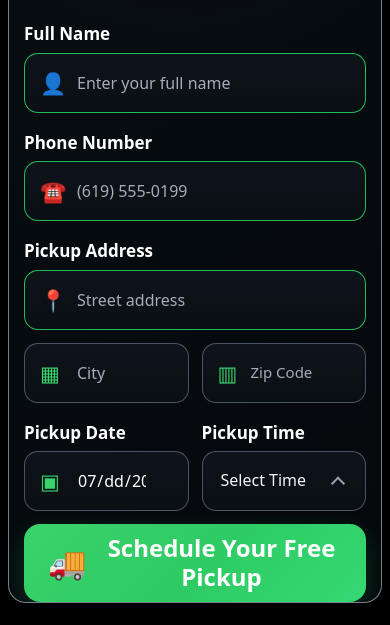
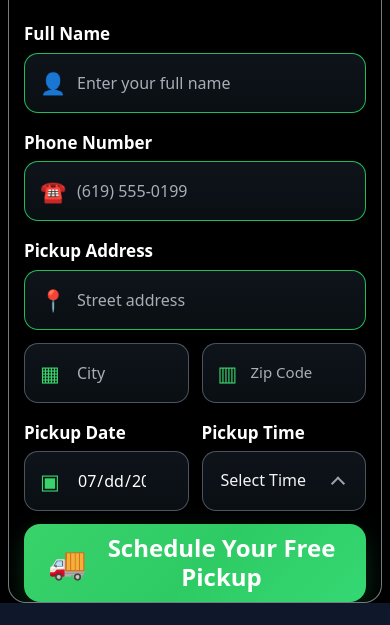
Before and after one commit to nationalmotorzzgmailcom/we-buy-autos, a plain HTML site: page index.html in a window 390 px wide. Shown: the part 249-874 px from the top of the page. Drawn offline with nearby package versions, Linux system fonts and the light colour scheme.

Commit message:
Change background color and clean up CSS
Updated background styles and removed redundant CSS.

```diff
--- a/index.html
+++ b/index.html
@@ -880,7 +880,7 @@ body:has(#step5.active)>div{
   overflow:hidden!important;
   border:1px solid rgba(203,213,225,.58)!important;
   border-radius:18px!important;
-  background:radial-gradient(circle at 50% 4%,rgba(18,31,45,.24),transparent 32%),linear-gradient(145deg,#080d12 0%,#060b10 55%,#05080b 100%)!important;
+  background:#000000!important;
   box-shadow:none!important;
 }
 body:has(#step5.active) #progressBlock{display:none!important}
@@ -1394,7 +1394,7 @@ body:has(#finalReviewContainer:not(.hidden)) #navFooter {
     min-height: 100% !important;
     margin: 0 !important;
     padding: 0 !important;
-    background:#000000 !important;
+    background: #0f172a !important;
   }
 
   body {
@@ -1408,7 +1408,7 @@ body:has(#finalReviewContainer:not(.hidden)) #navFooter {
     align-items: initial !important;
     justify-content: initial !important;
     overflow-x: hidden !important;
-    background:#000000 !important;
+    background: #0f172a !important;
   }
 
   /* The main dark-blue application shell */
@@ -1981,13 +1981,6 @@ body:has(#step5.active) #navFooter #nextBtn{
   display:flex !important;
   align-items:center !important;
   justify-content:center !important;
-}
-</style>
-
-
-<style>
-html, body{
-  background:#000000 !important;
 }
 </style>
 
```
